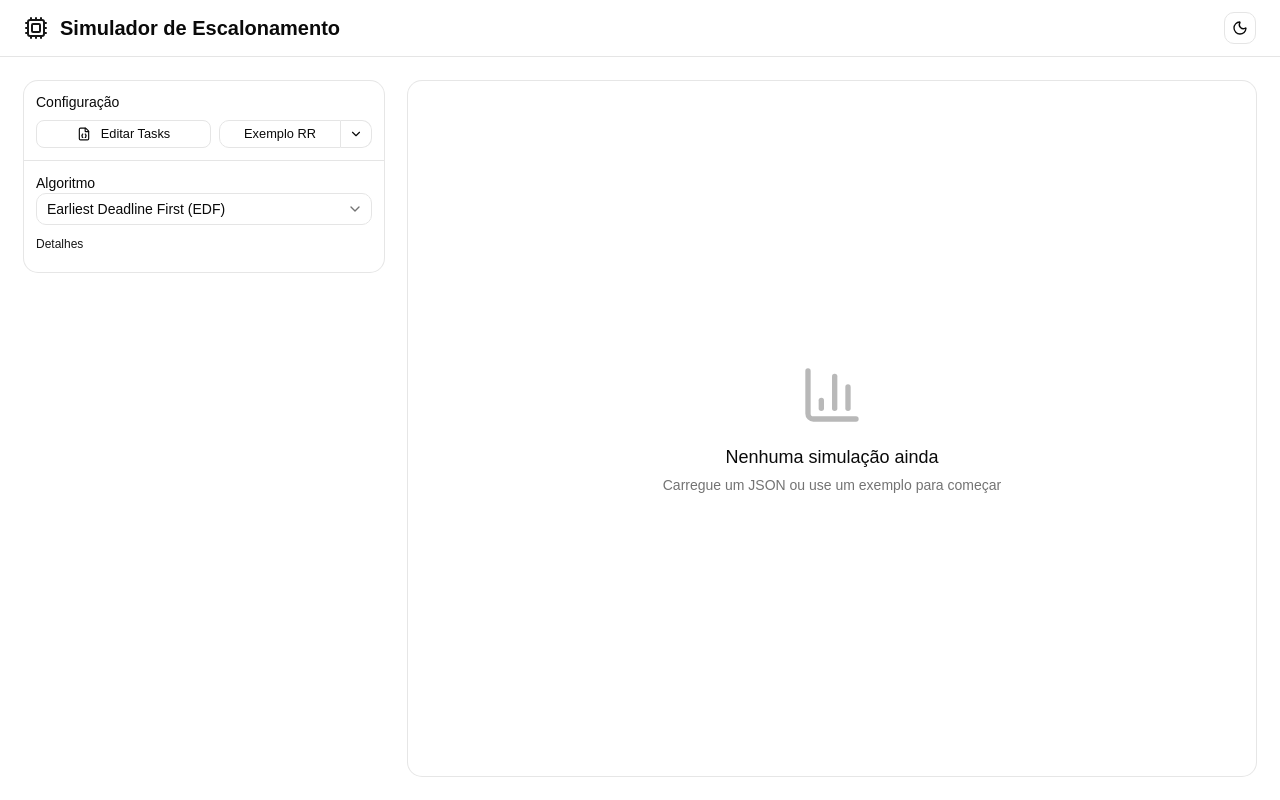
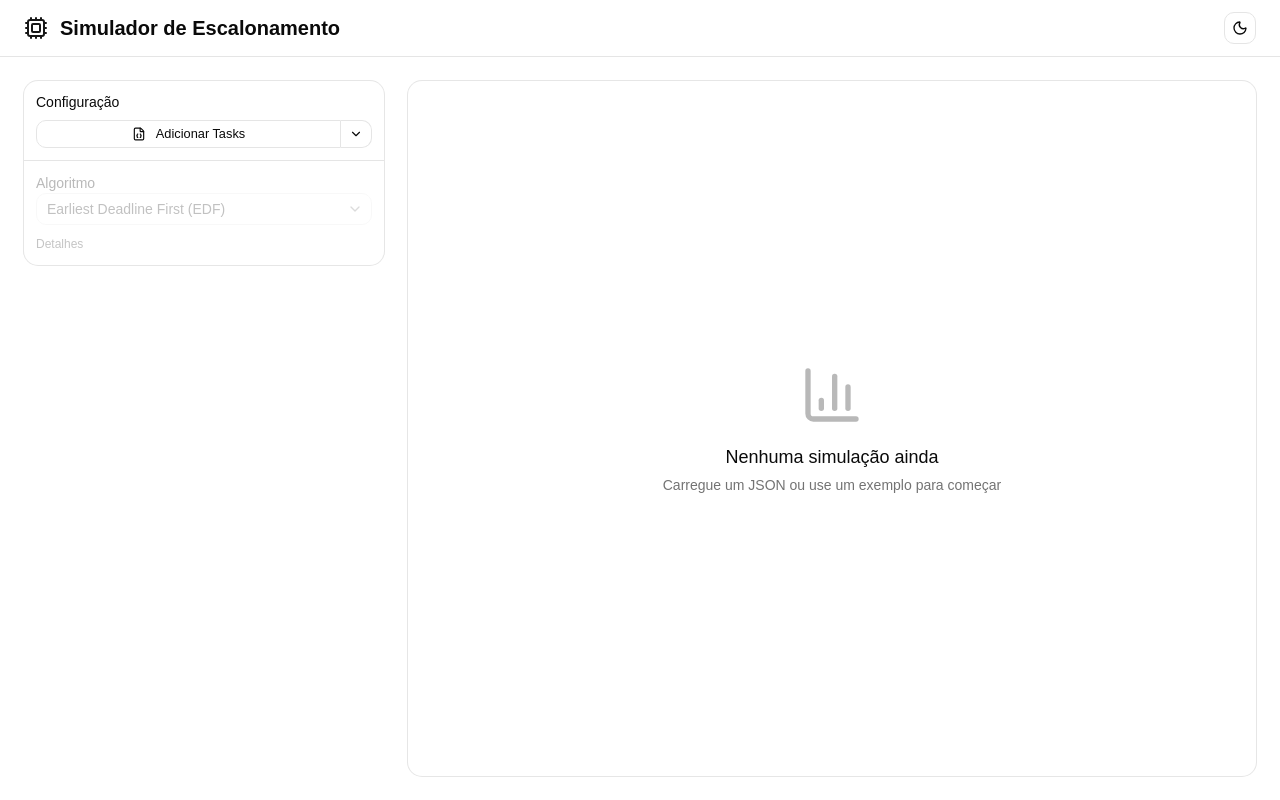
Before and after one commit to gugacarbo/cpu-scheduling-simulator, a React (Vite) app: page / in a window 1280 px wide. Built offline with nearby package versions, Linux system fonts and the light colour scheme.

Commit message:
feat(ui): improve ConfigPanel empty state and example loading
Disable algorithm controls until tasks exist, unify example presets
in a single dropdown, and auto-simulate after loading an example.

```diff
--- a/src/components/ConfigPanel.tsx
+++ b/src/components/ConfigPanel.tsx
@@ -24,13 +24,13 @@ import { Badge } from '@/components/ui/badge'
 import { Button } from '@/components/ui/button'
 import { ButtonGroup } from '@/components/ui/button-group'
 import { Card, CardContent, CardFooter, CardHeader, CardTitle } from '@/components/ui/card'
+import { Dialog, DialogContent, DialogHeader, DialogTitle } from '@/components/ui/dialog'
 import {
   DropdownMenu,
   DropdownMenuContent,
   DropdownMenuItem,
   DropdownMenuTrigger,
 } from '@/components/ui/dropdown-menu'
-import { Dialog, DialogContent, DialogHeader, DialogTitle } from '@/components/ui/dialog'
 import {
   Select,
   SelectContent,
@@ -73,10 +73,6 @@ const EXAMPLE_PRESETS = {
 } as const
 
 type ExamplePreset = keyof typeof EXAMPLE_PRESETS
-
-const OTHER_EXAMPLE_PRESETS = Object.entries(EXAMPLE_PRESETS).filter(
-  ([id]) => id !== 'rr',
-) as [Exclude<ExamplePreset, 'rr'>, (typeof EXAMPLE_PRESETS)[Exclude<ExamplePreset, 'rr'>]][]
 
 function requiresManualSimulate(config: SimulationConfig): boolean {
   return (
@@ -186,6 +182,7 @@ export function ConfigPanel({
   onHoverChange,
 }: ConfigPanelProps) {
   const fileInputRef = useRef<HTMLInputElement>(null)
+  const skipAutoSimulateRef = useRef(false)
   const [dragOver, setDragOver] = useState(false)
   const [dialogOpen, setDialogOpen] = useState(false)
   const [dialogDraftText, setDialogDraftText] = useState('')
@@ -216,8 +213,8 @@ export function ConfigPanel({
   const algorithmDescription = getAlgorithmDescription(effectiveScheduler)
   const taskParameters = getTaskParameters(effectiveScheduler)
   const hasValidConfig = validation?.success === true
-  const showManualSimulate =
-    hasValidConfig && requiresManualSimulate(validation.data)
+  const hasTasks = hasValidConfig && validation.data.tasks.length > 0
+  const showManualSimulate = hasValidConfig && requiresManualSimulate(validation.data)
 
   const autoSimulateConfig = useMemo((): SimulationConfig | null => {
     if (!validation?.success || requiresManualSimulate(validation.data)) {
@@ -231,6 +228,10 @@ export function ConfigPanel({
 
   useEffect(() => {
     if (!autoSimulateConfig || dialogOpen) return
+    if (skipAutoSimulateRef.current) {
+      skipAutoSimulateRef.current = false
+      return
+    }
 
     const timer = window.setTimeout(() => {
       if (dialogOpenRef.current) return
@@ -239,6 +240,10 @@ export function ConfigPanel({
 
     return () => window.clearTimeout(timer)
   }, [autoSimulateConfig, onSimulate, dialogOpen])
+
+  useEffect(() => {
+    if (!hasTasks) setFlowchartOpen(false)
+  }, [hasTasks])
 
   const commitDialogDraft = useCallback(() => {
     const draft = dialogDraftRef.current
@@ -284,18 +289,34 @@ export function ConfigPanel({
     [onJsonChange],
   )
 
-  const loadExample = async (name: ExamplePreset) => {
+  const loadExample = useCallback(
+    async (name: ExamplePreset) => {
       const preset = EXAMPLE_PRESETS[name]
       const response = await fetch(preset.path)
       const text = await response.text()
-    if (dialogOpen) {
+      const nextValidation = validateSimulationConfigJson(text)
+
+      if (dialogOpenRef.current) {
         setDialogDraftText(text)
       } else {
         onJsonChange(text)
         onSchedulerChange(preset.scheduler)
       }
       setShowSimulateError(false)
+
+      if (nextValidation?.success) {
+        skipAutoSimulateRef.current = true
+        const config = {
+          ...nextValidation.data,
+          scheduler_name: preset.scheduler,
         }
+        startSimulateTransition(() => {
+          onSimulate(config)
+        })
+      }
+    },
+    [onJsonChange, onSchedulerChange, onSimulate],
+  )
 
   const handleManualSimulate = () => {
     if (!validation?.success) {
@@ -317,24 +338,10 @@ export function ConfigPanel({
       <CardHeader className="gap-2 border-b border-border">
         <CardTitle>Configuração</CardTitle>
         <div className="flex gap-2">
-          <Button
-            variant="outline"
-            size="sm"
-            className="min-w-0 flex-1"
-            onClick={openDialog}
-          >
+          <ButtonGroup className="min-w-0 flex-1">
+            <Button variant="outline" size="sm" className="min-w-0 flex-1" onClick={openDialog}>
               <FileJson className="mr-1.5 h-3.5 w-3.5 shrink-0" />
-            Editar Tasks
-          </Button>
-          {!hasValidConfig && (
-            <ButtonGroup className="min-w-0 flex-1">
-              <Button
-                variant="outline"
-                size="sm"
-                className="min-w-0 flex-1"
-                onClick={() => loadExample('rr')}
-              >
-                Exemplo RR
+              {hasTasks ? 'Editar Tasks' : 'Adicionar Tasks'}
             </Button>
             <DropdownMenu>
               <DropdownMenuTrigger
@@ -343,22 +350,21 @@ export function ConfigPanel({
                     variant="outline"
                     size="sm"
                     className="px-2!"
-                      aria-label="Outros exemplos"
+                    aria-label="Carregar exemplo"
                   />
                 }
               >
                 <ChevronDown className="h-3.5 w-3.5" />
               </DropdownMenuTrigger>
               <DropdownMenuContent align="end" className="w-52">
-                  {OTHER_EXAMPLE_PRESETS.map(([id, preset]) => (
+                {(Object.keys(EXAMPLE_PRESETS) as ExamplePreset[]).map((id) => (
                   <DropdownMenuItem key={id} onClick={() => loadExample(id)}>
-                      {preset.label}
+                    {EXAMPLE_PRESETS[id].label}
                   </DropdownMenuItem>
                 ))}
               </DropdownMenuContent>
             </DropdownMenu>
           </ButtonGroup>
-          )}
           {showManualSimulate ? (
             <Button
               className="min-w-0 flex-1"
@@ -377,17 +383,25 @@ export function ConfigPanel({
         </div>
       </CardHeader>
       <CardContent className="space-y-2">
+        <div
+          className={cn('space-y-2', !hasTasks && 'pointer-events-none opacity-50')}
+          aria-disabled={!hasTasks}
+        >
           <div className="w-full space-y-1">
-          <label htmlFor="scheduler-select" className="text-sm font-medium">
+            <label
+              htmlFor="scheduler-select"
+              className={cn('text-sm font-medium', !hasTasks && 'text-muted-foreground')}
+            >
               Algoritmo
             </label>
             <Select
               value={effectiveScheduler}
+              disabled={!hasTasks}
               onValueChange={(value) => {
                 if (value) onSchedulerChange(value as SchedulerName)
               }}
             >
-            <SelectTrigger id="scheduler-select" className="h-8 w-full">
+              <SelectTrigger id="scheduler-select" className="h-8 w-full" disabled={!hasTasks}>
                 <SelectValue>{selectedSchedulerLabel}</SelectValue>
               </SelectTrigger>
               <SelectContent>
@@ -402,13 +416,15 @@ export function ConfigPanel({
 
           <button
             type="button"
-          className="text-xs font-medium text-primary underline-offset-2 hover:underline"
+            className="text-xs font-medium text-primary underline-offset-2 hover:underline disabled:pointer-events-none disabled:opacity-50 disabled:no-underline"
             aria-expanded={flowchartOpen}
+            disabled={!hasTasks}
             onClick={() => setFlowchartOpen((open) => !open)}
           >
             {flowchartOpen ? 'Ocultar' : 'Detalhes'}
           </button>
 
+          {hasTasks ? (
             <Accordion
               value={flowchartOpen ? ['details'] : []}
               onValueChange={(value) => setFlowchartOpen(value.includes('details'))}
@@ -423,6 +439,8 @@ export function ConfigPanel({
                 </AccordionContent>
               </AccordionItem>
             </Accordion>
+          ) : null}
+        </div>
 
         {validation && !validation.success ? (
           <Badge variant="destructive">JSON inválido</Badge>
```
Lines whose indentation alone changed are shown as unchanged.
